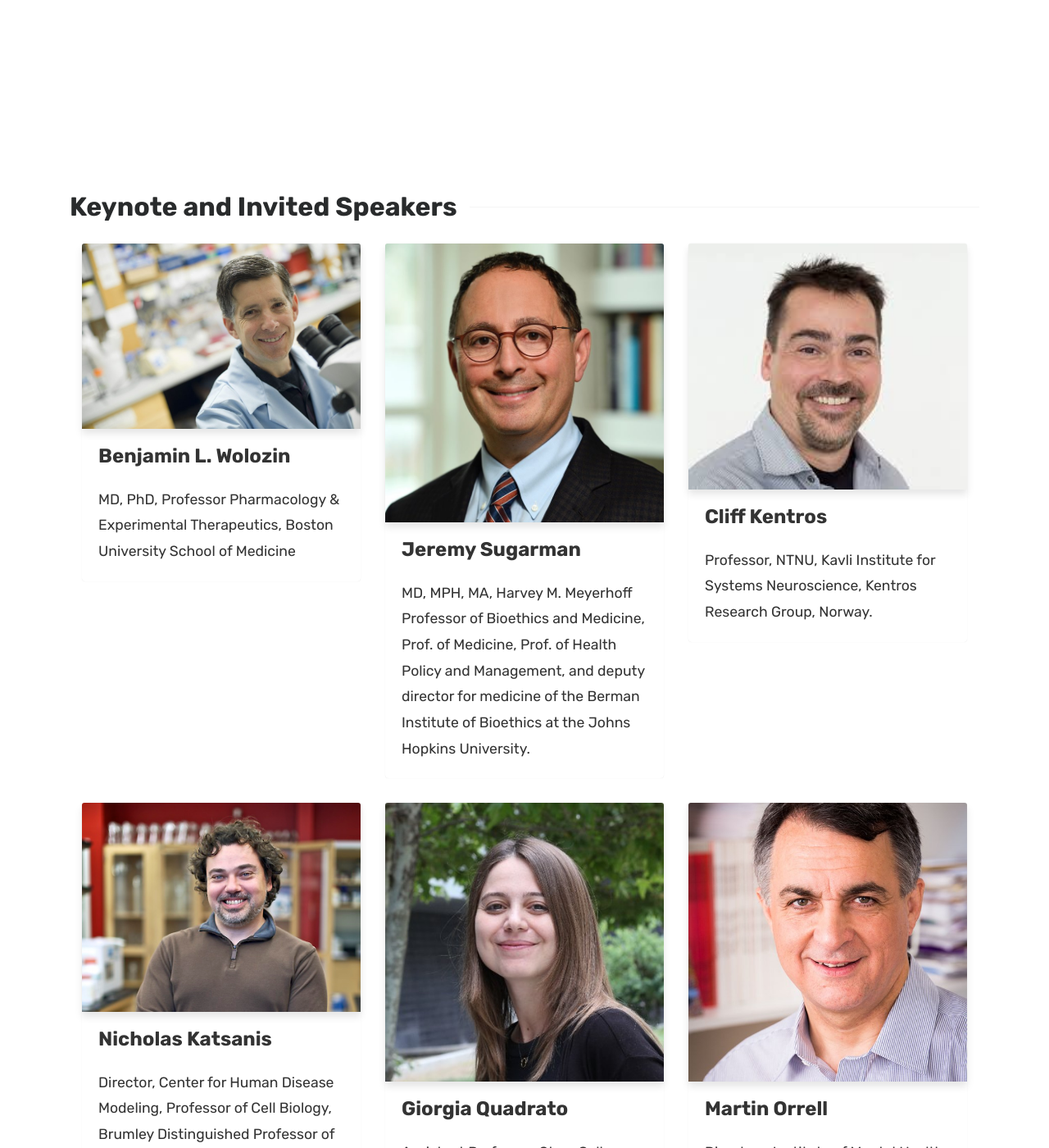
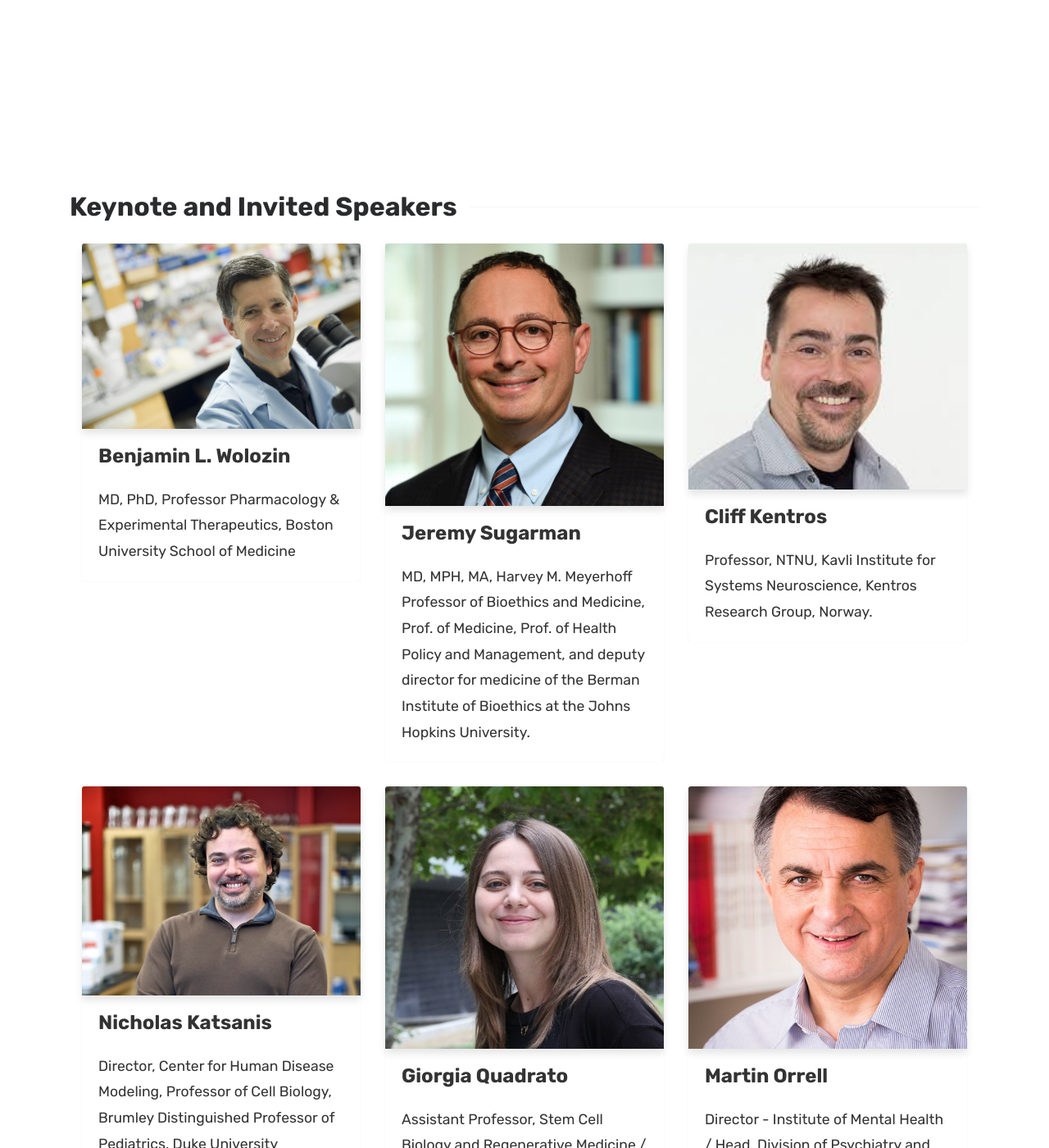
Before and after one commit to Covide-1797/genedis, a Jekyll site: the page built from pages/invited-speakers-and-keynote.html, in a window 1280 px wide and 1400 px high. Shown: the whole window at 82% size. Built offline with Jekyll 4.4.1, drawn with Linux system fonts in a browser that asks for light colours.

Commit message:
Update theme.css

```diff
--- a/assets/css/theme.css
+++ b/assets/css/theme.css
@@ -886,3 +886,7 @@ iframe {
 .shadow-none {
     box-shadow: none !important;
 }
+
+.card-img-top {
+    max-height: 320px;
+}
```
